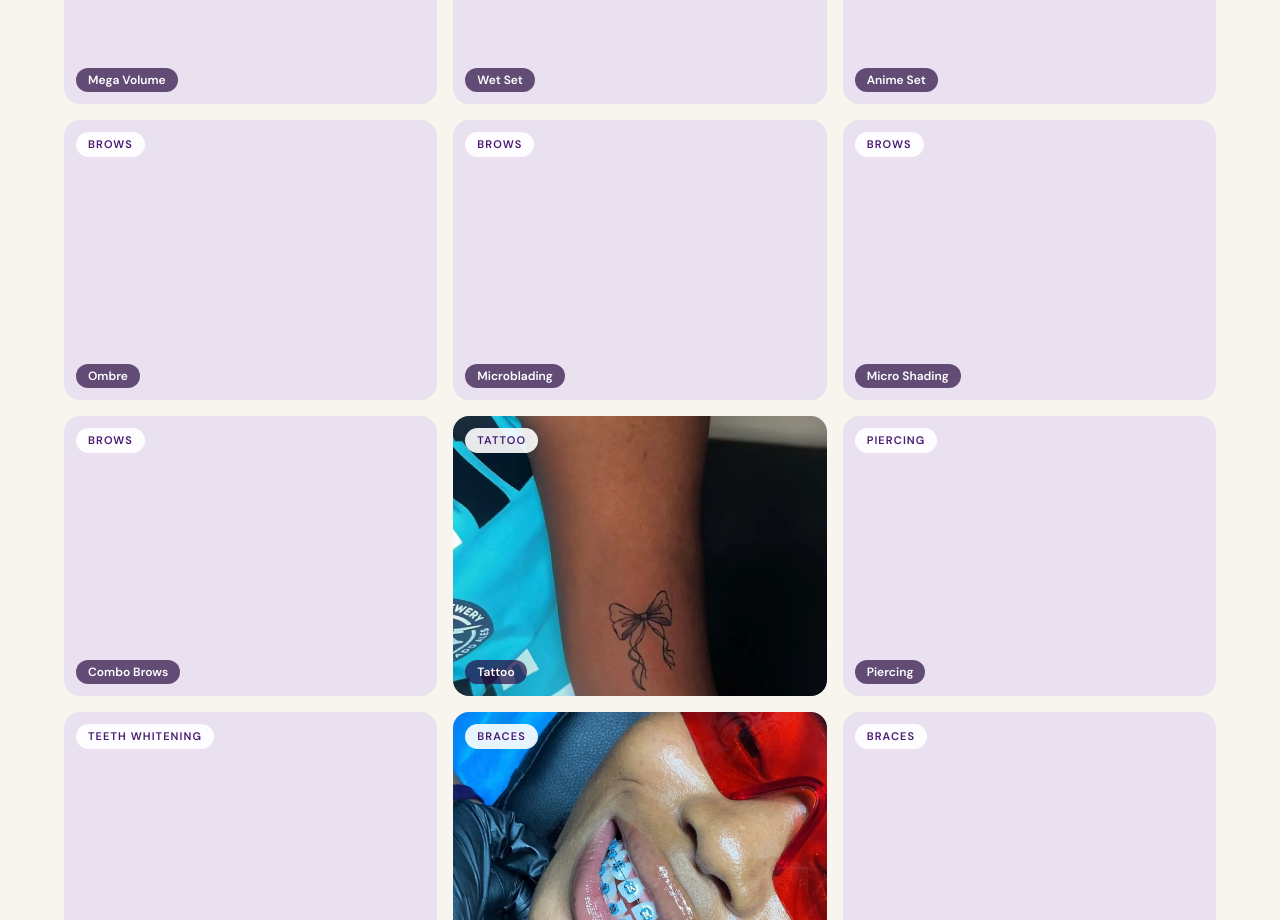
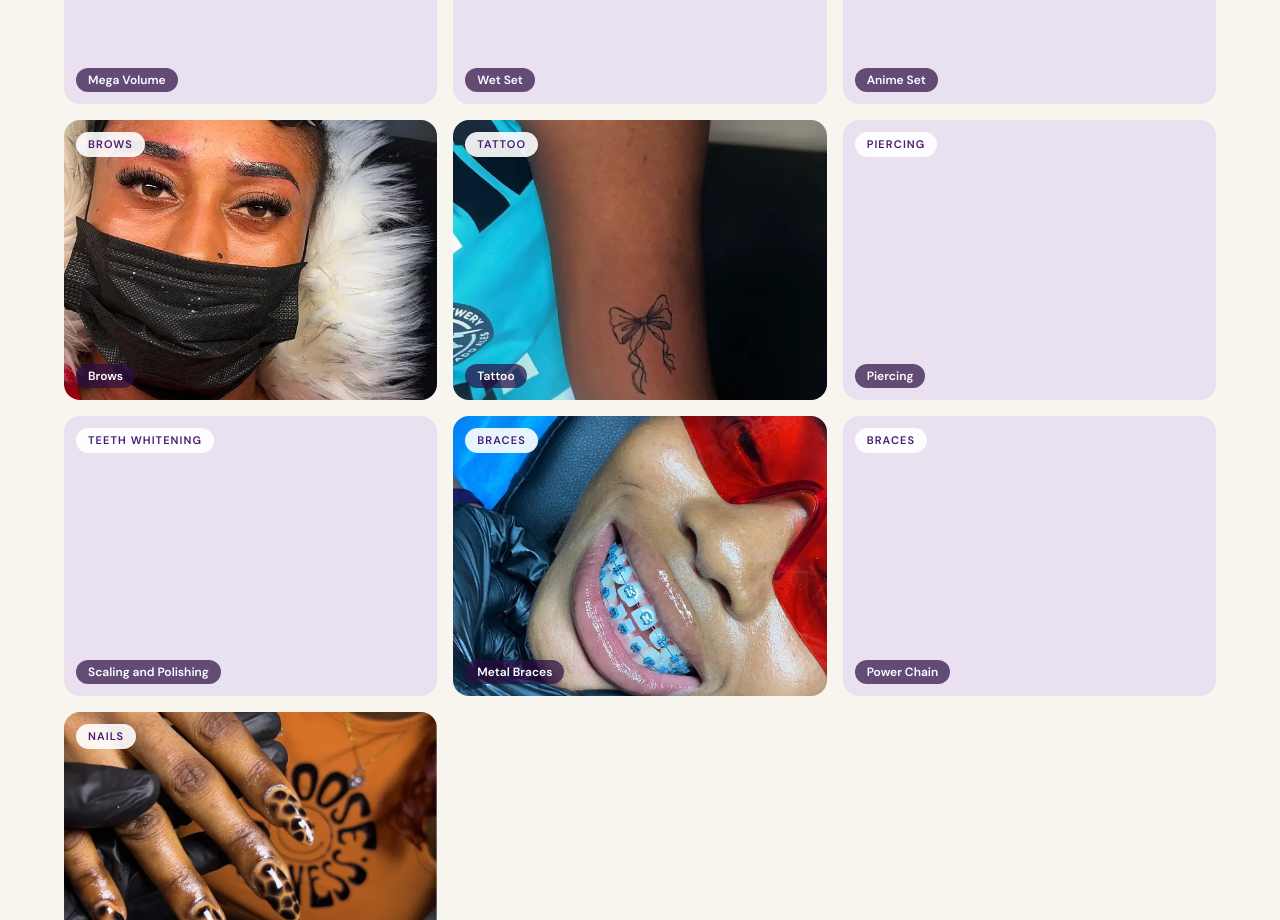
Before and after one commit to Damilola-Dev1/pwesh-beauty-hub, a React (Vite) app: page /gallery in a window 1280 px wide. Shown: the part 1000-1920 px from the top of the page. Built offline with nearby package versions, Linux system fonts and the light colour scheme.

Commit message:
Brows gallery: single Brows tile with real photo

```diff
--- a/src/pages/Gallery.tsx
+++ b/src/pages/Gallery.tsx
@@ -4,6 +4,7 @@ import { GENERAL_MESSAGE } from '../config/messages'
 import tattooBow from '../assets/gallery-tattoo-bow.webp'
 import nailsLeopard from '../assets/gallery-nails-leopard.webp'
 import bracesMetal from '../assets/gallery-braces-metal.webp'
+import browsPhoto from '../assets/gallery-brows.webp'
 
 type GalleryStyle = {
 id: string
@@ -21,10 +22,7 @@ const galleryStyles: GalleryStyle[] = [
 { id: 'lashes-mega-volume', category: 'Lashes', name: 'Mega Volume', images: [] },
 { id: 'lashes-wet-set', category: 'Lashes', name: 'Wet Set', images: [] },
 { id: 'lashes-anime-set', category: 'Lashes', name: 'Anime Set', images: [] },
-{ id: 'brows-ombre', category: 'Brows', name: 'Ombre', images: [] },
-{ id: 'brows-microblading', category: 'Brows', name: 'Microblading', images: [] },
-{ id: 'brows-micro-shading', category: 'Brows', name: 'Micro Shading', images: [] },
-{ id: 'brows-combo', category: 'Brows', name: 'Combo Brows', images: [] },
+{ id: 'brows', category: 'Brows', name: 'Brows', images: [browsPhoto] },
 { id: 'tattoo', category: 'Tattoo', name: 'Tattoo', images: [tattooBow] },
 { id: 'piercing', category: 'Piercing', name: 'Piercing', images: [] },
 { id: 'teeth-scaling-polishing', category: 'Teeth Whitening', name: 'Scaling and Polishing', images: [] },
```
Also changed, not shown: src/assets/gallery-brows.webp (added).
